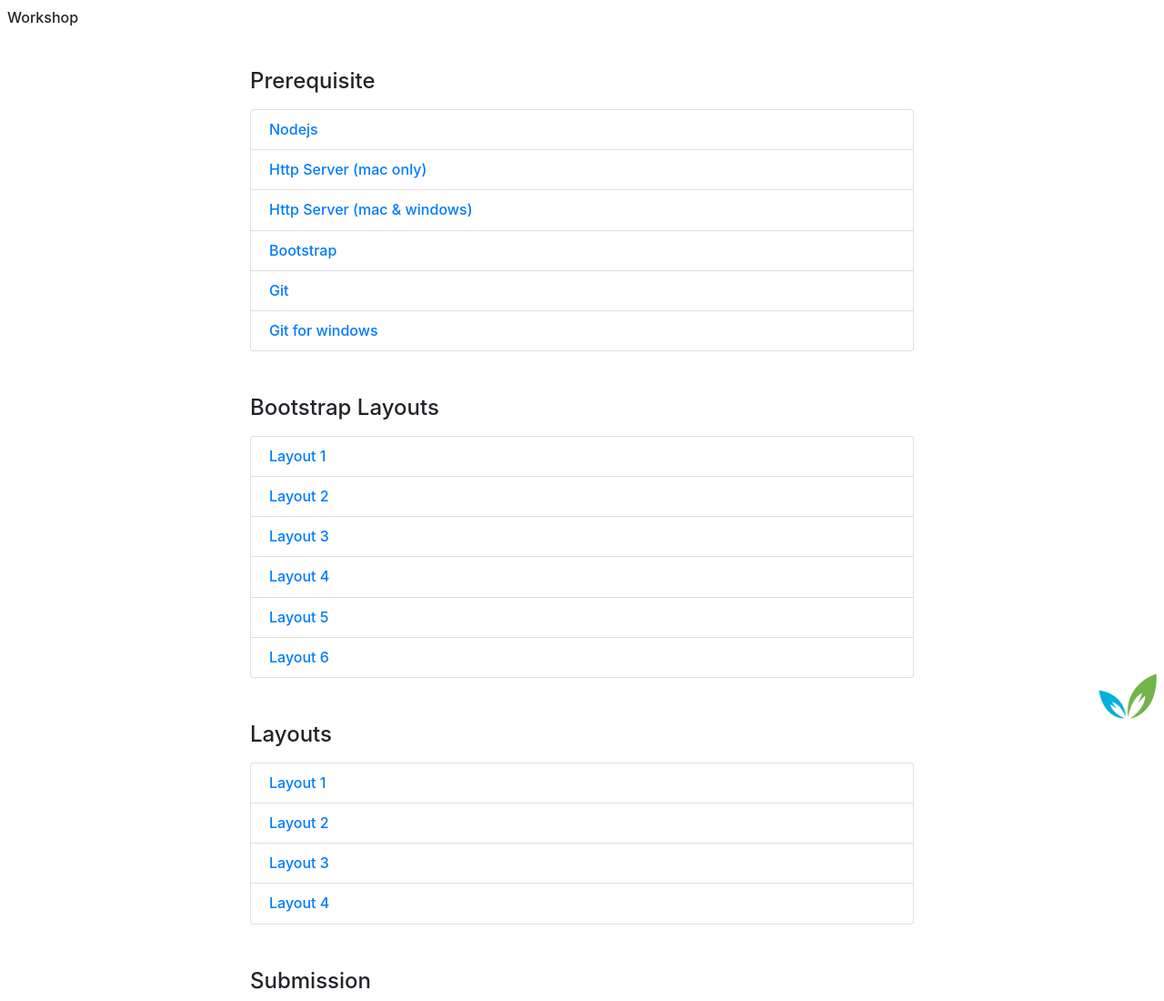
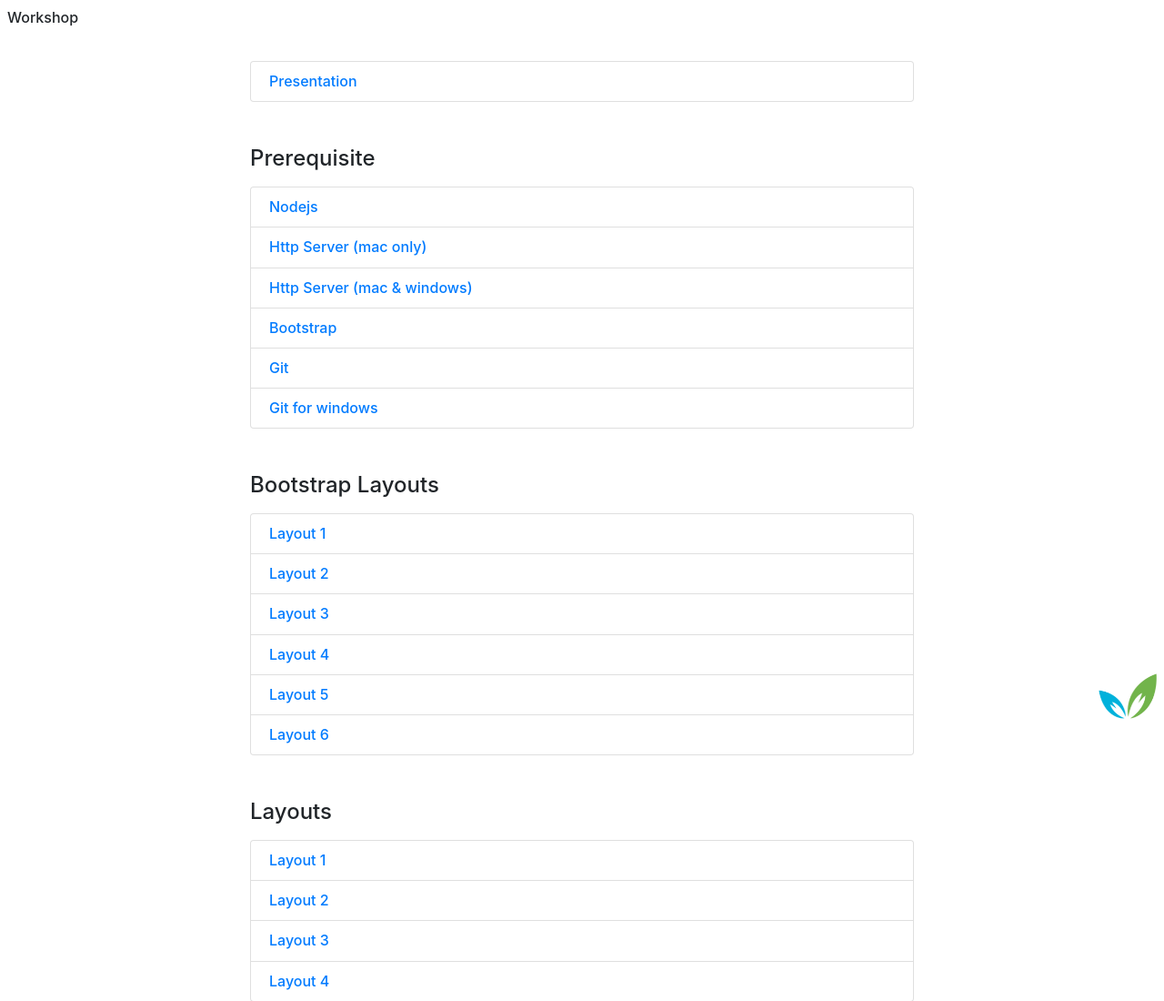
Before and after one commit to tapanbavaliya/useful-links, a plain HTML site: page index.html in a window 1280 px wide. Shown: the top 1100 px of the page at 91% size. Drawn offline with nearby package versions, Linux system fonts and the light colour scheme.

Commit message:
added link

```diff
--- a/index.html
+++ b/index.html
@@ -30,7 +30,14 @@
       <h6>Workshop</h6>
     </div>
     <div class="container">
-      <div class="row">
+      <div class="row mt-5">
+        <div class="col-md-8 offset-md-2">
+          <ul class="list-group">
+            <li class="list-group-item">
+              <a href="http://bit.ly/tb-workshop" target="_blank" class="mb-5"><h6 class="m-0">Presentation</h6></a>
+            </li>
+          </ul>
+        </div>
         <div class="col-md-8 offset-md-2">
           <h4 class="mt-5 mb-3">Prerequisite</h4>
           <ul class="list-group">
```
